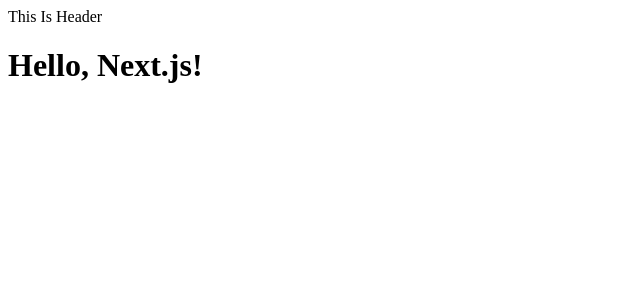
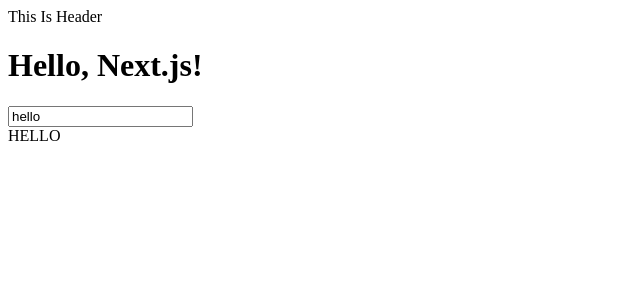
Before and after one commit to nextlevel-free/nextlevel-withumeeting-frontend, a Next.js app: page / in a window 1280 px wide. Shown: the top 300 px of the page, without its empty margins (0-640 px from the left). Built offline with nearby package versions, Linux system fonts and the light colour scheme.

Commit message:
chore: jotai세팅 및 환경 설정

```diff
--- /dev/null
+++ b/app/JotaiTest.tsx
@@ -0,0 +1,28 @@
+'use client';
+
+import { atom, useAtom } from 'jotai'; // jotai에서 제공하는 기능?
+
+const textAtom = atom('hello');
+const uppercaseAtom = atom((get) => get(textAtom).toUpperCase());
+
+function Input() {
+  const [text, setText] = useAtom(textAtom); // useAtom(atom);
+  const handleChange = (e) => setText(e.target.value);
+
+  return <input value={text} onChange={handleChange} />;
+}
+
+function Uppercase() {
+  const [uppercase] = useAtom(uppercaseAtom); // useAtom(atom);
+  return <div>{uppercase}</div>;
+}
+
+export default function JotaiTest() {
+  // components는 export default을 붙어서 내보낸다.
+  return (
+    <div>
+      <Input />
+      <Uppercase />
+    </div>
+  );
+}
--- a/app/page.tsx
+++ b/app/page.tsx
@@ -1,5 +1,11 @@
 import React from 'react';
+import JotaiTest from './JotaiTest';
 
 export default function Page() {
-  return <h1>Hello, Next.js!</h1>;
+  return (
+    <div>
+      <h1>Hello, Next.js!</h1>
+      <JotaiTest />
+    </div>
+  );
 }
--- a/package.json
+++ b/package.json
@@ -11,6 +11,7 @@
     "postinstall": "husky install"
   },
   "dependencies": {
+    "jotai": "^2.2.2",
     "next": "13.4.7",
     "react": "18.2.0",
     "react-dom": "18.2.0"
```
Also changed, not shown: .eslintrc.js, .pnp.cjs, 1 other file (tests, documents, lock files or other folders).
